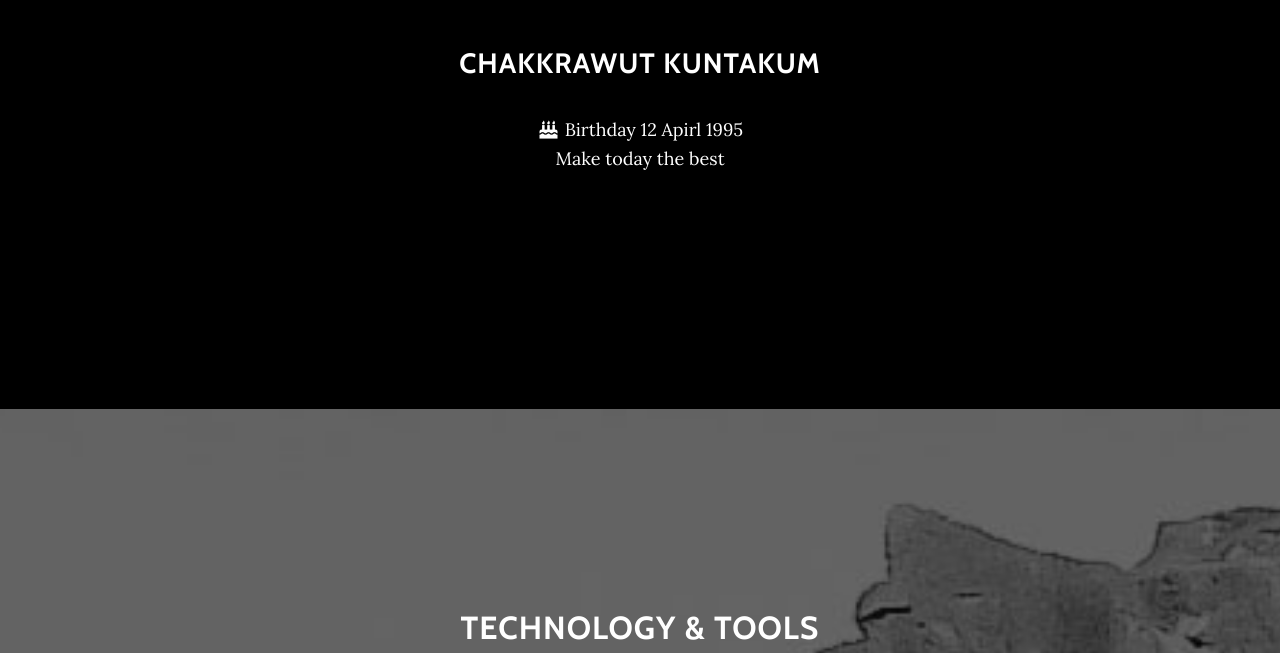
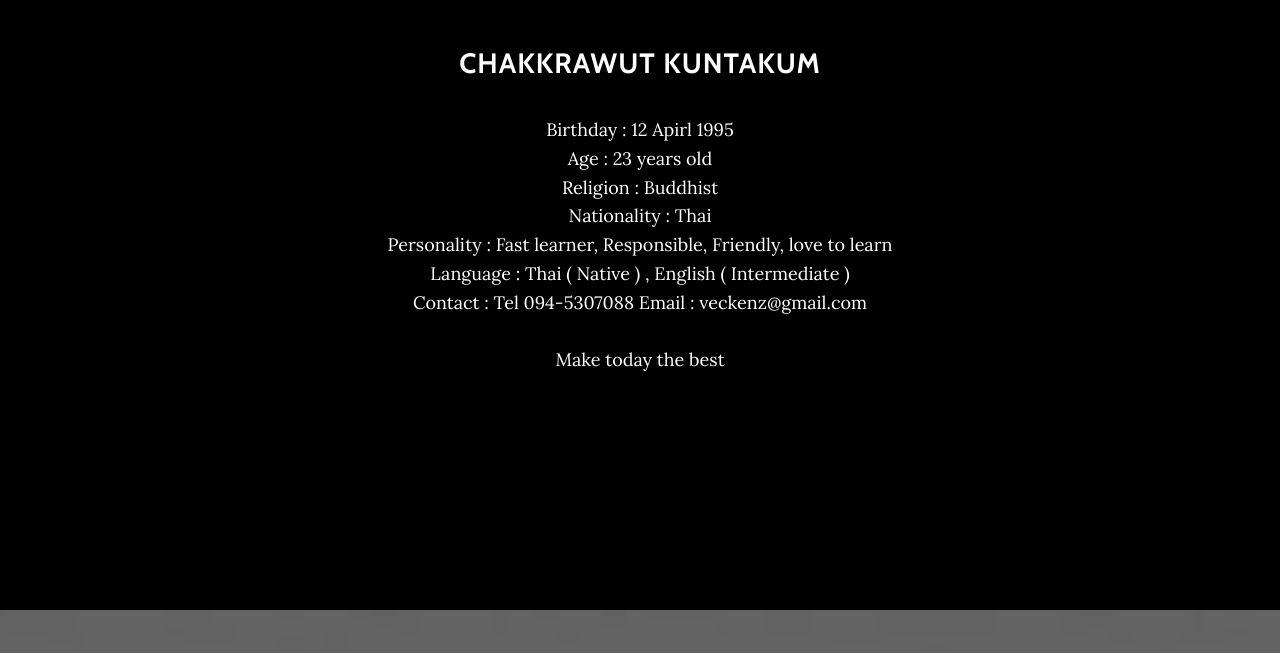
Before and after one commit to kimkimhun/veckenz.io, a plain HTML site: page index.html in a window 1280 px wide. Shown: the part 1326-1979 px from the top of the page. Drawn offline with nearby package versions, Linux system fonts and the light colour scheme; some packages are replaced by stand-ins of ours.

Commit message:
profilechange

```diff
--- a/index.html
+++ b/index.html
@@ -9,7 +9,7 @@
   <meta name="author" content="">
 
   <title>Veckenz Portfolio</title>
-  <link rel="shortcut icon" type="image/png" href="./img/coding.png"/>
+  <link rel="shortcut icon" type="image/png" href="./img/coding.png" />
   <!-- Bootstrap core CSS -->
   <link href="vendor/bootstrap/css/bootstrap.min.css" rel="stylesheet">
 
@@ -81,8 +81,15 @@
 
           <h3> CHAKKRAWUT KUNTAKUM</h3>
           <p>
-            <i class="fa fa-birthday-cake fa-fw"></i> Birthday 12 Apirl 1995
-            <br/> Make today the best
+            Birthday : 12 Apirl 1995
+            <br> Age : 23 years old
+            <br> Religion : Buddhist
+            <br> Nationality : Thai
+            <br> Personality : Fast learner, Responsible, Friendly, love to learn
+            <br> Language : Thai ( Native ) , English ( Intermediate )
+            <br> Contact : Tel 094-5307088 Email : veckenz@gmail.com
+            <br/>
+            <br> Make today the best
           </p>
         </div>
       </div>
@@ -109,9 +116,9 @@
     </div>
     <br>
     <div class="row">
-        <div class="col-md-4 mx-auto">
-            <img src="./img/technology/vue.png" width="200" alt="img" class="img-rounded">
-          </div>
+      <div class="col-md-4 mx-auto">
+        <img src="./img/technology/vue.png" width="200" alt="img" class="img-rounded">
+      </div>
       <div class="col-md-4 mx-auto">
         <img src="./img/technology/nodejs.png" width="200" alt="img" class="img-rounded">
       </div>
```
